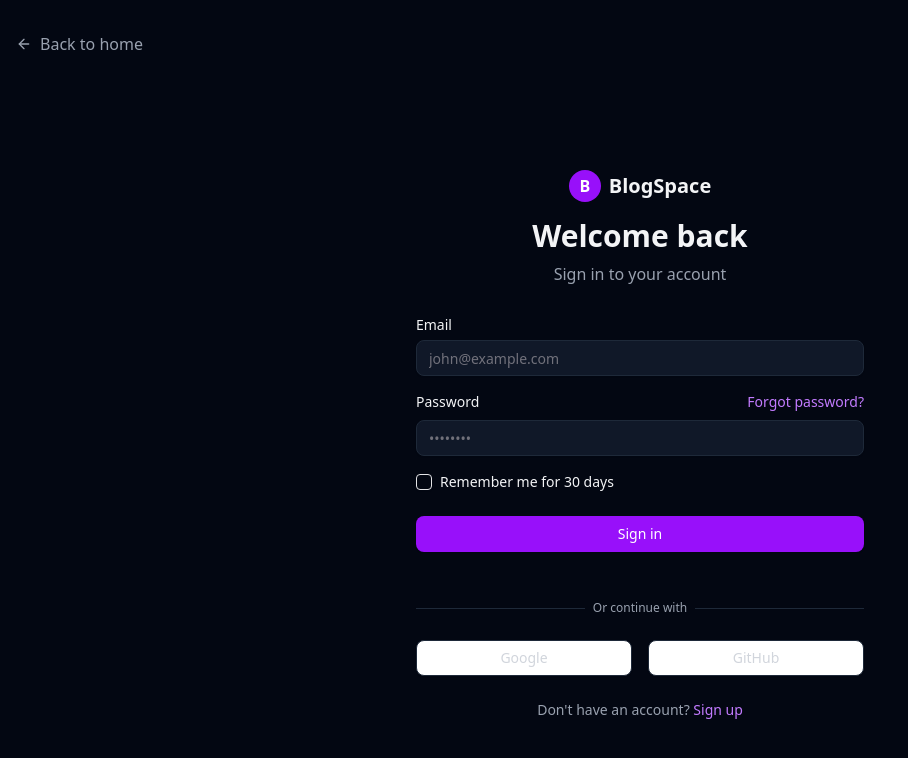
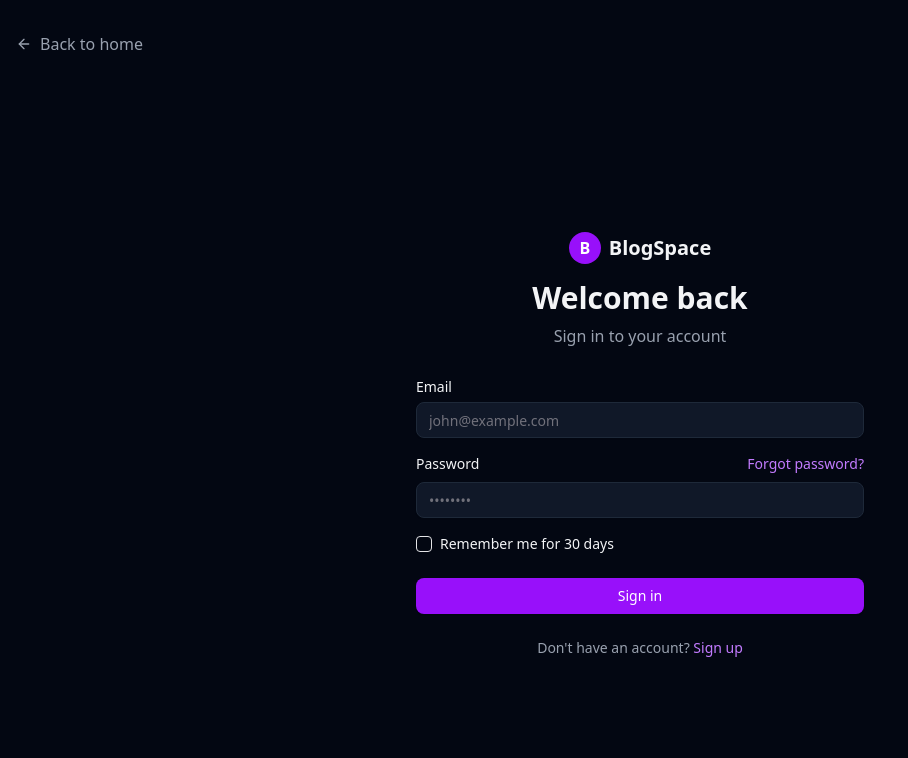
Before and after one commit to talhabilal-dev/devnest-frontend, a Next.js app: page /signin in a window 1280 px wide. Shown: the top 758 px of the page, without its empty margins (0-908 px from the left). Built offline with nearby package versions, Linux system fonts and the light colour scheme.

Commit message:
feat: add authentication functionality with improved UI and toast notifications

```diff
--- a/package.json
+++ b/package.json
@@ -18,8 +18,10 @@
     "lucide-react": "^0.503.0",
     "motion": "^12.9.2",
     "next": "15.3.1",
+    "next-themes": "^0.4.6",
     "react": "^19.0.0",
     "react-dom": "^19.0.0",
+    "sonner": "^2.0.3",
     "tailwind-merge": "^3.2.0"
   },
   "devDependencies": {
--- a/src/app/layout.js
+++ b/src/app/layout.js
@@ -1,5 +1,6 @@
 import { Geist, Geist_Mono } from "next/font/google";
 import "./globals.css";
+import { Toaster } from "@/components/ui/sonner";
 
 const geistSans = Geist({
   variable: "--font-geist-sans",
@@ -20,9 +21,10 @@ export default function RootLayout({ children }) {
   return (
     <html lang="en">
       <body
-        className={`${geistSans.variable} ${geistMono.variable} antialiased`}
+        className={`${geistSans.variable} ${geistMono.variable} antialiased bg-gray-50 text-gray-900`}
       >
         {children}
+        <Toaster/>
       </body>
     </html>
   );
--- a/src/app/signin/page.jsx
+++ b/src/app/signin/page.jsx
@@ -1,6 +1,6 @@
 "use client";
 
-import { useState } from "react";
+import { useState ,useRef } from "react";
 import Link from "next/link";
 import { motion } from "framer-motion";
 import { ArrowLeft } from "lucide-react";
@@ -8,21 +8,41 @@ import { Button } from "@/components/ui/button";
 import { Input } from "@/components/ui/input";
 import { Label } from "@/components/ui/label";
 import { Checkbox } from "@/components/ui/checkbox";
+import { toast } from "sonner";
+
 
 export default function SigninPage() {
   const [isLoading, setIsLoading] = useState(false);
+  const emailRef = useRef();
+  const passwordRef = useRef();
 
   const handleSubmit = async (e) => {
     e.preventDefault();
     setIsLoading(true);
 
+    const email = emailRef.current.value;
+    const password = passwordRef.current.value;
+
     // Simulate API call
-    await new Promise((resolve) => setTimeout(resolve, 1500));
+    const response = await fetch(`http://localhost:3000/api/auth/login`, {
+      method: "POST",
+      headers: {
+        "Content-Type": "application/json",
+      },
+      body: JSON.stringify({ email, password }),
+    });
 
-    // Here you would typically send the form data to your API
+    const data = await response.json(); // Assuming your API returns a JSON response
+
+    console.log(data); // Log the response data for debugging
+
+    if (data.success) {
+      toast.success("Logged in successfully!");
+    } else {
+      toast.error("Error logging in. Please try again.");
+    }
 
     setIsLoading(false);
-    // Redirect to dashboard or home page after successful signin
   };
 
   return (
@@ -64,6 +84,7 @@ export default function SigninPage() {
                   type="email"
                   placeholder="john@example.com"
                   required
+                  ref={emailRef}
                   className="bg-gray-900 border-gray-800 focus:border-purple-500"
                 />
               </div>
@@ -83,6 +104,7 @@ export default function SigninPage() {
                   type="password"
                   placeholder="••••••••"
                   required
+                  ref={passwordRef}
                   className="bg-gray-900 border-gray-800 focus:border-purple-500"
                 />
               </div>
@@ -103,34 +125,6 @@ export default function SigninPage() {
               {isLoading ? "Signing in..." : "Sign in"}
             </Button>
 
-            <div className="relative my-6">
-              <div className="absolute inset-0 flex items-center">
-                <div className="w-full border-t border-gray-800"></div>
-              </div>
-              <div className="relative flex justify-center text-xs">
-                <span className="px-2 bg-gray-950 text-gray-400">
-                  Or continue with
-                </span>
-              </div>
-            </div>
-
-            <div className="grid grid-cols-2 gap-4">
-              <Button
-                type="button"
-                variant="outline"
-                className="border-gray-800 text-gray-300 hover:bg-gray-800"
-              >
-                Google
-              </Button>
-              <Button
-                type="button"
-                variant="outline"
-                className="border-gray-800 text-gray-300 hover:bg-gray-800"
-              >
-                GitHub
-              </Button>
-            </div>
-
             <p className="text-center text-gray-400 text-sm">
               Don't have an account?{" "}
               <Link
--- a/src/app/signup/page.jsx
+++ b/src/app/signup/page.jsx
@@ -1,36 +1,63 @@
-"use client"
-import { useState } from "react"
-import Link from "next/link"
-import { motion } from "framer-motion"
-import { ArrowLeft } from "lucide-react"
-import { Button } from "@/components/ui/button"
-import { Input } from "@/components/ui/input"
-import { Label } from "@/components/ui/label"
-import { Checkbox } from "@/components/ui/checkbox"
-import ProfilePictureUpload from "@/components/profile-picture-upload"
+"use client";
+import { useState } from "react";
+import Link from "next/link";
+import { motion } from "framer-motion";
+import { ArrowLeft } from "lucide-react";
+import { Button } from "@/components/ui/button";
+import { Input } from "@/components/ui/input";
+import { Label } from "@/components/ui/label";
+import { Checkbox } from "@/components/ui/checkbox";
+import ProfilePictureUpload from "@/components/profile-picture-upload";
+import axios from "axios";
+import { toast } from "sonner";
 
 export default function SignupPage() {
-  const [isLoading, setIsLoading] = useState(false)
-  const [profilePicture, setProfilePicture] = useState(null)
+  const [isLoading, setIsLoading] = useState(false);
+  const [profilePicture, setProfilePicture] = useState(null);
 
   const handleSubmit = async (e) => {
-    e.preventDefault()
-    setIsLoading(true)
+    e.preventDefault();
+    setIsLoading(true);
 
+    const formData = new FormData(e.target);
+    formData.append("profilePicture", profilePicture);
+
+    const data = {
+      name: formData.get("name"),
+      username: formData.get("username"),
+      email: formData.get("email"),
+      password: formData.get("password"),
+    };
     // Simulate API call
-    await new Promise((resolve) => setTimeout(resolve, 1500))
+
+    const response = await axios.post(`http://localhost:3000/api/auth/register`, data, {
+      headers: {
+        "Content-Type": "multipart/form-data",
+      },
+    });
+
+    if (response.status === 200) {
+      toast.success("Account created successfully!");
+      // Redirect to dashboard or home page after successful signup
+    } else {
+      toast.error("Error creating account. Please try again.");
+      // Handle error (e.g., show error message)
+    }
 
     // Here you would typically send the form data to your API
     // including the profilePicture (base64 string or File object)
 
-    setIsLoading(false)
+    setIsLoading(false);
     // Redirect to dashboard or home page after successful signup
-  }
+  };
 
   return (
     <div className="min-h-screen bg-gray-950 text-gray-100 flex flex-col">
       <div className="container mx-auto px-4 py-8">
-        <Link href="/" className="inline-flex items-center text-gray-400 hover:text-white transition-colors">
+        <Link
+          href="/"
+          className="inline-flex items-center text-gray-400 hover:text-white transition-colors"
+        >
           <ArrowLeft className="mr-2 h-4 w-4" />
           Back to home
         </Link>
@@ -51,13 +78,18 @@ export default function SignupPage() {
               <span className="font-bold text-xl">BlogSpace</span>
             </div>
             <h1 className="text-3xl font-bold">Create your account</h1>
-            <p className="text-gray-400 mt-2">Join our community of writers and readers</p>
+            <p className="text-gray-400 mt-2">
+              Join our community of writers and readers
+            </p>
           </div>
 
           <form onSubmit={handleSubmit} className="space-y-6">
             <div className="space-y-4">
               <div className="mx-auto w-32">
-                <ProfilePictureUpload value={profilePicture} onChange={setProfilePicture} />
+                <ProfilePictureUpload
+                  value={profilePicture}
+                  onChange={setProfilePicture}
+                />
               </div>
 
               <div className="space-y-2">
@@ -65,6 +97,16 @@ export default function SignupPage() {
                 <Input
                   id="name"
                   placeholder="John Doe"
+                  required
+                  className="bg-gray-900 border-gray-800 focus:border-purple-500"
+                />
+              </div>
+
+              <div className="space-y-2">
+                <Label htmlFor="username">UserName</Label>
+                <Input
+                  id="username"
+                  placeholder="jhondoe"
                   required
                   className="bg-gray-900 border-gray-800 focus:border-purple-500"
                 />
@@ -90,31 +132,46 @@ export default function SignupPage() {
                   required
                   className="bg-gray-900 border-gray-800 focus:border-purple-500"
                 />
-                <p className="text-xs text-gray-400">Must be at least 8 characters long</p>
+                <p className="text-xs text-gray-400">
+                  Must be at least 8 characters long
+                </p>
               </div>
 
               <div className="flex items-center space-x-2">
                 <Checkbox id="terms" required />
                 <Label htmlFor="terms" className="text-sm font-normal">
                   I agree to the{" "}
-                  <Link href="/terms" className="text-purple-400 hover:text-purple-300">
+                  <Link
+                    href="/terms"
+                    className="text-purple-400 hover:text-purple-300"
+                  >
                     Terms of Service
                   </Link>{" "}
                   and{" "}
-                  <Link href="/privacy" className="text-purple-400 hover:text-purple-300">
+                  <Link
+                    href="/privacy"
+                    className="text-purple-400 hover:text-purple-300"
+                  >
                     Privacy Policy
                   </Link>
                 </Label>
               </div>
             </div>
 
-            <Button type="submit" className="w-full bg-purple-600 hover:bg-purple-700 text-white" disabled={isLoading}>
+            <Button
+              type="submit"
+              className="w-full bg-purple-600 hover:bg-purple-700 text-white"
+              disabled={isLoading}
+            >
               {isLoading ? "Creating account..." : "Create account"}
             </Button>
 
             <p className="text-center text-gray-400 text-sm">
               Already have an account?{" "}
-              <Link href="/signin" className="text-purple-400 hover:text-purple-300">
+              <Link
+                href="/signin"
+                className="text-purple-400 hover:text-purple-300"
+              >
                 Sign in
               </Link>
             </p>
@@ -122,5 +179,5 @@ export default function SignupPage() {
         </motion.div>
       </div>
     </div>
-  )
+  );
 }
--- /dev/null
+++ b/src/components/ui/sonner.jsx
@@ -0,0 +1,26 @@
+"use client"
+
+import { useTheme } from "next-themes"
+import { Toaster as Sonner } from "sonner";
+
+const Toaster = ({
+  ...props
+}) => {
+  const { theme = "system" } = useTheme()
+
+  return (
+    (<Sonner
+      theme={theme}
+      className="toaster group"
+      style={
+        {
+          "--normal-bg": "var(--popover)",
+          "--normal-text": "var(--popover-foreground)",
+          "--normal-border": "var(--border)"
+        }
+      }
+      {...props} />)
+  );
+}
+
+export { Toaster }
```
Also changed, not shown: 1 other file (tests, documents, lock files or other folders).
